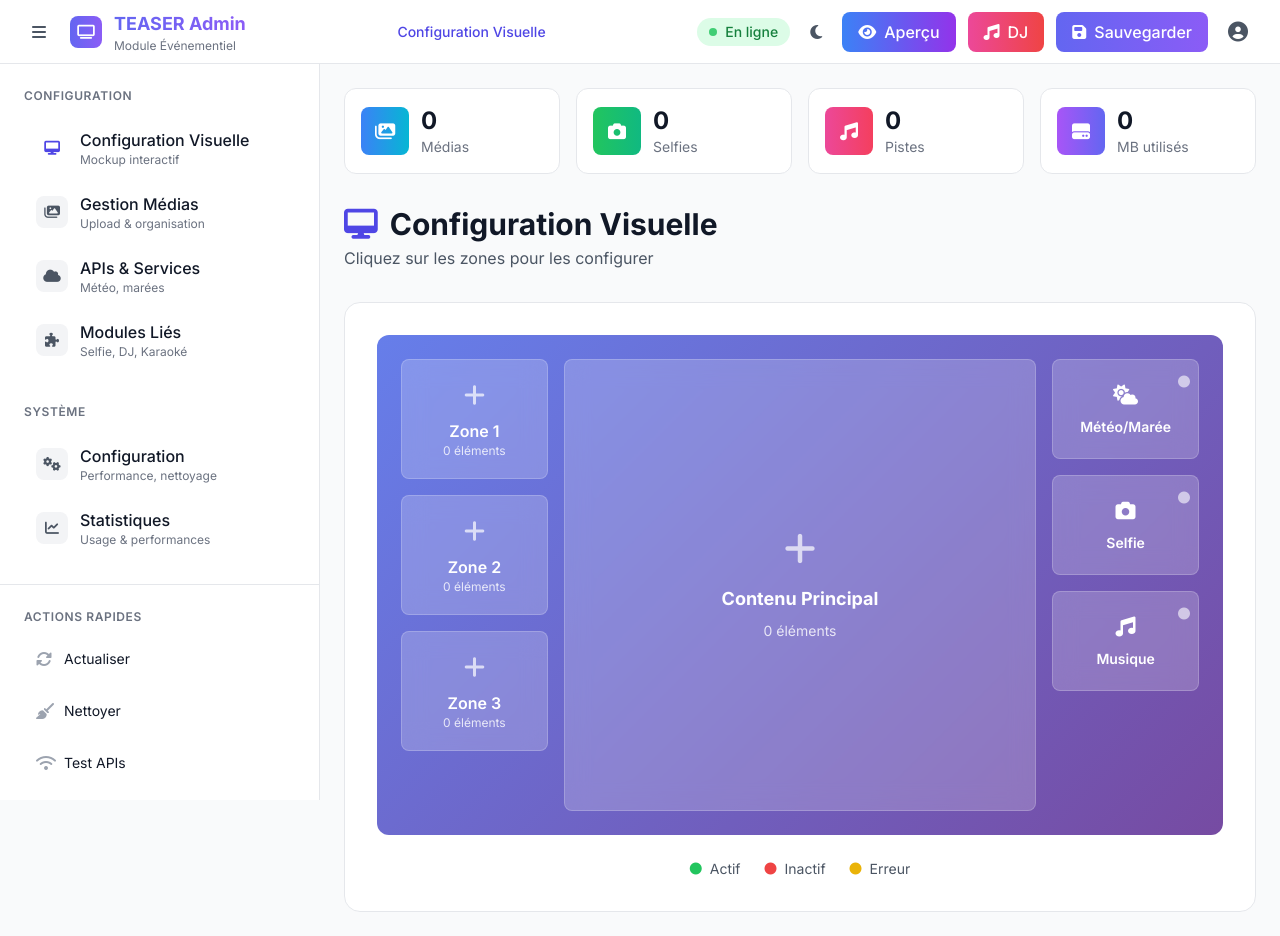
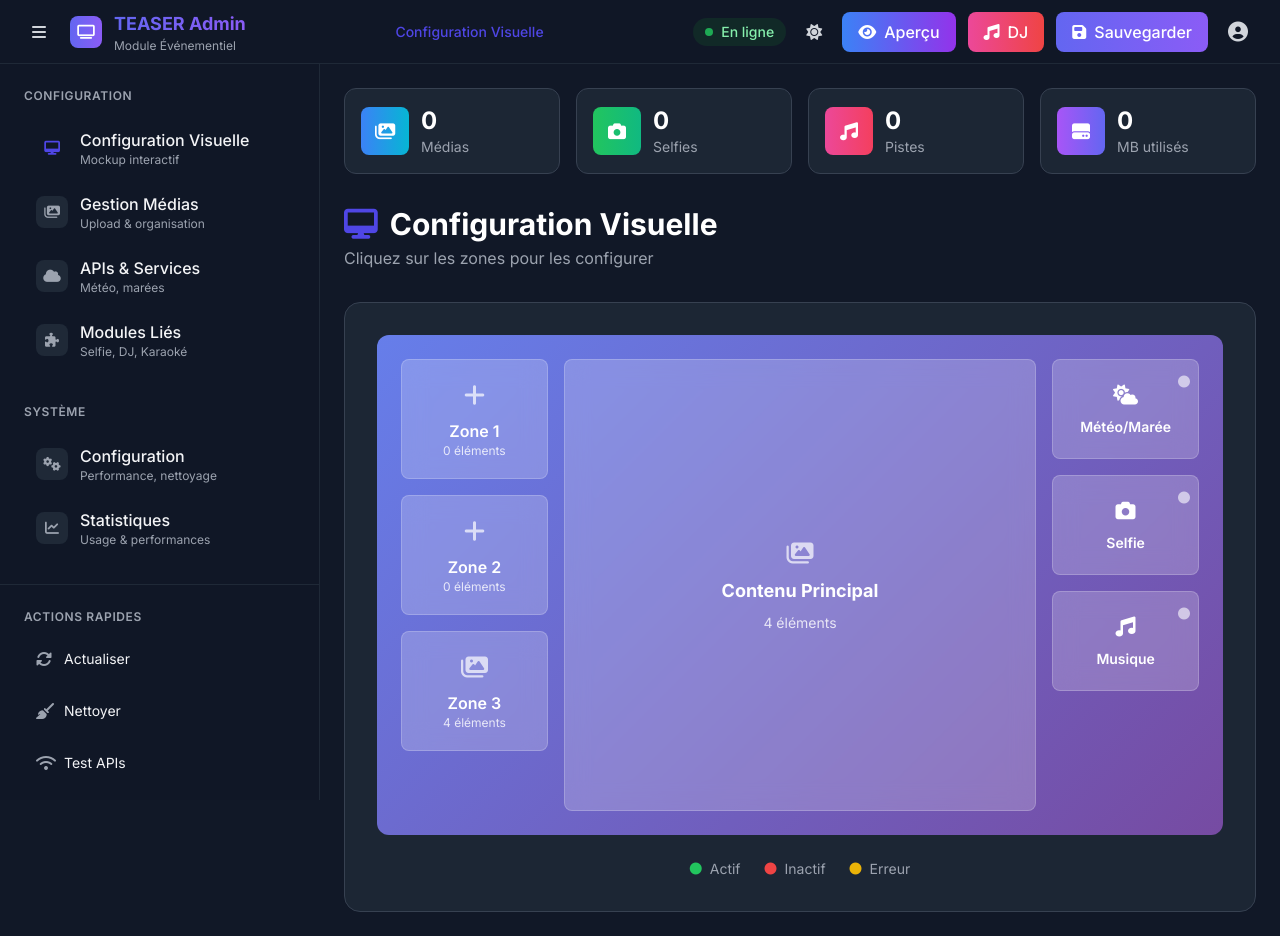
Before and after one commit to MiotyRan/Leashbot, a FastAPI app: template templates/admin.html in a window 1280 px wide. Run offline with FastAPI, Linux system fonts and the light colour scheme; the template is opened without the code that fills it, so the values that code supplies are empty; some libraries are stand-ins or nearby versions.

Commit message:
Debug fonctionnalité

```diff
--- a/main.py
+++ b/main.py
@@ -50,6 +50,11 @@
     music = await get_music()
     return music
 
+# Route pour Admin
+@app.get("/admin/teaser")
+async def admin_teaser_page(request: Request):
+    return templates.TemplateResponse("admin.html", {"request": request})
+
 if __name__ == "__main__":
     import uvicorn
     uvicorn.run(app, host="0.0.0.0", port=8000)
--- a/templates/admin.html
+++ b/templates/admin.html
@@ -9,7 +9,7 @@
 
         <script>
             tailwind.config = {
-                drakMode: 'class',
+                darkMode: 'class',
                 theme: {
                     extend: {
                         colors: {
@@ -31,12 +31,12 @@
                         },
                         keyframes: {
                             fadeIn: {
-                                '0%': {opacity: '0', tranform: 'translateY(20px)'},
+                                '0%': {opacity: '0', transform: 'translateY(20px)'},
                                 '100%': {opacity: '1', transform: 'translateY(0)'}
                             },
                             slideUp: {
-                                '0%': {tranform: 'translateY(100%)'},
-                                '100%': {tranform: 'translateY(0)'}
+                                '0%': {transform: 'translateY(100%)'},
+                                '100%': {transform: 'translateY(0)'}
                             }
                         }
                     }
@@ -63,7 +63,7 @@
 <body class="bg-gray-50 dark:bg-gray-900 text-gray-900 dark:text-gray-100 font-inter">
 
     <!-- Chargement de superposition -->
-     <div id="loadin-overlay" class="fixed inset-0 bg-black/80 backdrop-blur-sm z-50 flex items-center justify-center opacity-0 invisible transition-all duration-300">
+     <div id="loading-overlay" class="fixed inset-0 bg-black/80 backdrop-blur-sm z-50 flex items-center justify-center opacity-0 invisible transition-all duration-300">
         <div class="text-center text-white">
             <div class="w-12 h-12 border-4 border-white/30 border-t-white rounded-full spinner mx-auto mb-4"></div>
             <span>Chargement...</span>
@@ -941,7 +941,7 @@
             api_base: window.location.origin,
             current_zone: null,
             unsaved_changes: false,
-            theme: localStorage.getItem('admin-them') || 'dark'
+            theme: localStorage.getItem('admin-theme') || 'dark'
         };
 
         class TeaserAdmin {
@@ -990,7 +990,7 @@
                     html.classList.remove('dark');
                     themeIcon.className = 'fas fa-moon text-gray-600';
                 } else {
-                    html.classList.add('drak');
+                    html.classList.add('dark');
                     themeIcon.className = 'fas fa-sun text-gray-300';
                 }
 
@@ -1000,12 +1000,12 @@
                         this.config.theme = 'light';
                         themeIcon.className = 'fas fa-moon text-gray-600';
                     } else {
-                        html.classList.contains('dark');
+                        html.classList.add('dark');
                         this.config.theme = 'dark';
                         themeIcon.className = 'fas fa-sun text-grey-300';
                     }
 
-                    localStorage.setItem('admin-them', this.config.theme);
+                    localStorage.setItem('admin-theme', this.config.theme);
                     this.showNotification(`Thème ${this.config.theme === 'dark' ? 'sombre' : 'clair'} activé`, 'success');
                 });
             }
@@ -1532,7 +1532,7 @@
 
         // Initialisé quand DOM est chargé
         document.addEventListener('DOMContentLoaded', function() {
-            adminInstance = new TeaserAdminTailwind();
+            adminInstance = new TeaserAdmin();
         });
 
         // Fonctions modales
```
